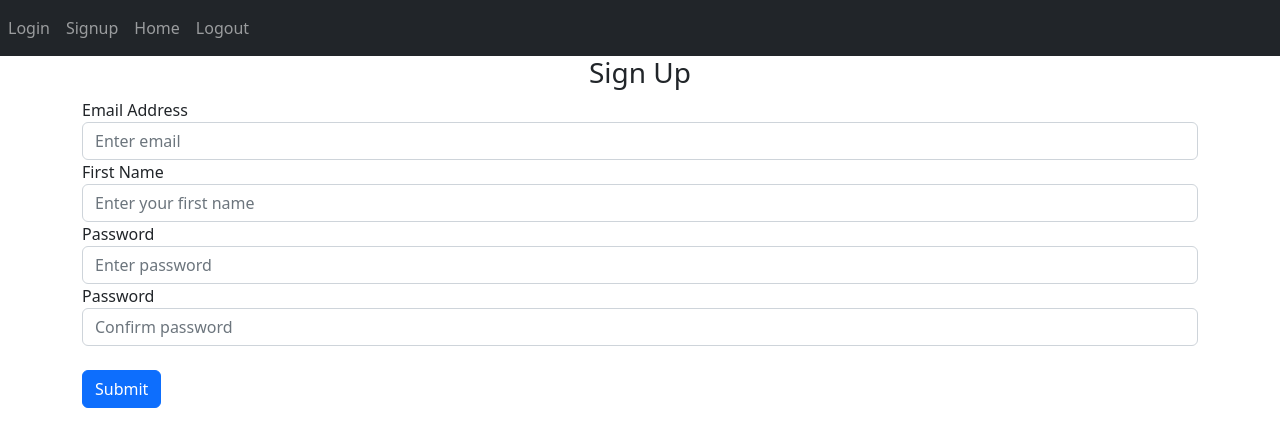
After one commit to qonstellations/Basic-Flask-Notes-App, a Flask app: template website/templates/sign_up.html in a window 1280 px wide. The commit adds this page. Shown: the top 447 px of the page. Run offline with Flask 3, Linux system fonts and the light colour scheme; the template is opened without the code that fills it, so the values that code supplies are empty.

Commit message:
added database initialisation and connection to user sign up

```diff
--- a/pyproject.toml
+++ b/pyproject.toml
@@ -8,5 +8,5 @@ dependencies = [
     "flask>=3.1.2",
     "flask-login>=0.6.3",
     "flask-pymongo>=3.0.1",
-    "pymongo>=4.15.3",
+    "flask-sqlalchemy>=3.1.1",
 ]
--- a/website/templates/base.html
+++ b/website/templates/base.html
@@ -11,6 +11,7 @@
     <title>{% block title %}Base{% endblock %}</title>
 </head>
 <body>
+    <!-- Navbar -->
     <nav class="navbar navbar-expand-lg navbar-dark bg-dark">
         <button class="navbar-toggler" type="button" data-bs-toggle="collapse" data-bs-target="#navbar">
             <span class="navbar-toggler-icon"></span>
@@ -25,6 +26,31 @@
         </div>
     </nav>
 
+    {% with messages = get_flashed_messages(with_categories=true) %}
+        {% if messages %}
+            {% for category, message in messages %}
+                {% if category == "error" %}
+                <div class="alert alert-danger alert-dismissible fade show" role="alert">
+                    {{ message }}
+                    <button type="button" class="btn-close" data-bs-dismiss="alert" aria-label="Close"></button>
+                </div>
+                {% endif %}
+
+                {% if category == "success" %}
+                <div class="alert alert-success alert-dismissible fade show" role="alert">
+                    {{ message }}
+                    <button type="button" class="btn-close" data-bs-dismiss="alert" aria-label="Close"></button>
+                </div>
+                {% endif %}
+            {% endfor %}
+        {% endif %}
+    {% endwith %}
+
+    <div class="container">
+        {% block content%}
+        {% endblock %}
+    </div>
+
     <script
         src="https://cdn.jsdelivr.net/npm/bootstrap@5.2.3/dist/js/bootstrap.bundle.min.js"
         integrity="sha384-kenU1KFdBIe4zVF0s0G1M5b4hcpxyD9F7jL+jjXkk+Q2h455rYXK/7HAuoJl+0I4"
--- a/website/templates/home.html
+++ b/website/templates/home.html
@@ -1,2 +1,7 @@
 {% extends "base.html" %}
+
 {% block title %}Home{% endblock %}
+
+{% block content %}
+<h1>This is the homepage!</h1>
+{% endblock %}
--- /dev/null
+++ b/website/templates/sign_up.html
@@ -0,0 +1,50 @@
+{% extends "base.html" %}
+
+{% block title %}Sign Up Page{% endblock %}
+
+{% block content %}
+<form method="POST">
+    <h3 align="center">Sign Up</h3>
+    <div class="form-group">
+        <label for="email">Email Address</label>
+        <input
+            type="email"
+            class="form-control"
+            id="email"
+            name="email"
+            placeholder="Enter email"
+        />
+
+        <label for="first_name">First Name</label>
+        <input
+            type="text"
+            class="form-control"
+            id="first_name"
+            name="first_name"
+            placeholder="Enter your first name"
+        />
+
+        <label for="password1">Password</label>
+        <input
+            type="password"
+            class="form-control"
+            id="password1"
+            name="password1"
+            placeholder="Enter password"
+        />
+
+        <label for="password2">Password</label>
+        <input
+            type="password"
+            class="form-control"
+            id="password2"
+            name="password2"
+            placeholder="Confirm password"
+        />
+
+        <br />
+
+        <button type="submit" class="btn btn-primary">Submit</button>
+    </div>
+</form>
+{% endblock %}
```
Also changed, not shown: website/__init__.py (+17 -0 lines), website/auth.py (+30 -6 lines), website/models.py (+16 -0 lines), website/templates/login.html (added, +30 -0 lines), instance/database.db (added), 4 other files.
